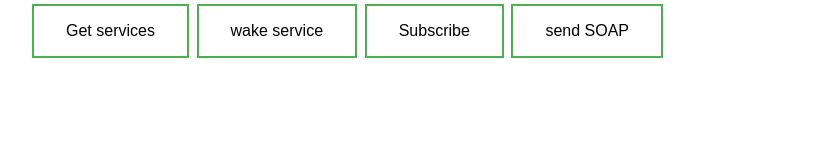
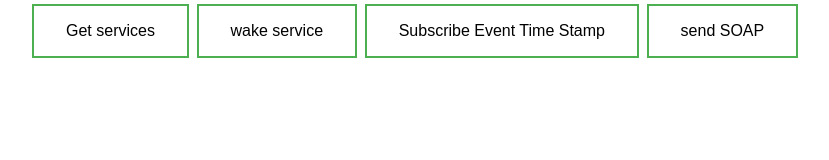
Before and after one commit to lousku/Fish2018, a plain HTML site: page harj1/index.html in a window 1280 px wide. Shown: the whole page, without its empty margins (98-927 px from the left). Drawn offline with nearby package versions, Linux system fonts and the light colour scheme; no server answers.

Commit message:
nappi modaus

```diff
--- a/harj1/index.html
+++ b/harj1/index.html
@@ -54,7 +54,7 @@
       <div id="buttons">
         <button id='getServicesBtn'>Get services</button>
         <button id='wakeService'>wake service</button>
-        <button id='subscribeBtn'>Subscribe</button>
+        <button id='subscribeBtn'>Subscribe Event Time Stamp</button>
         <button id='sendSOAP'>send SOAP</button>
 
 
```
